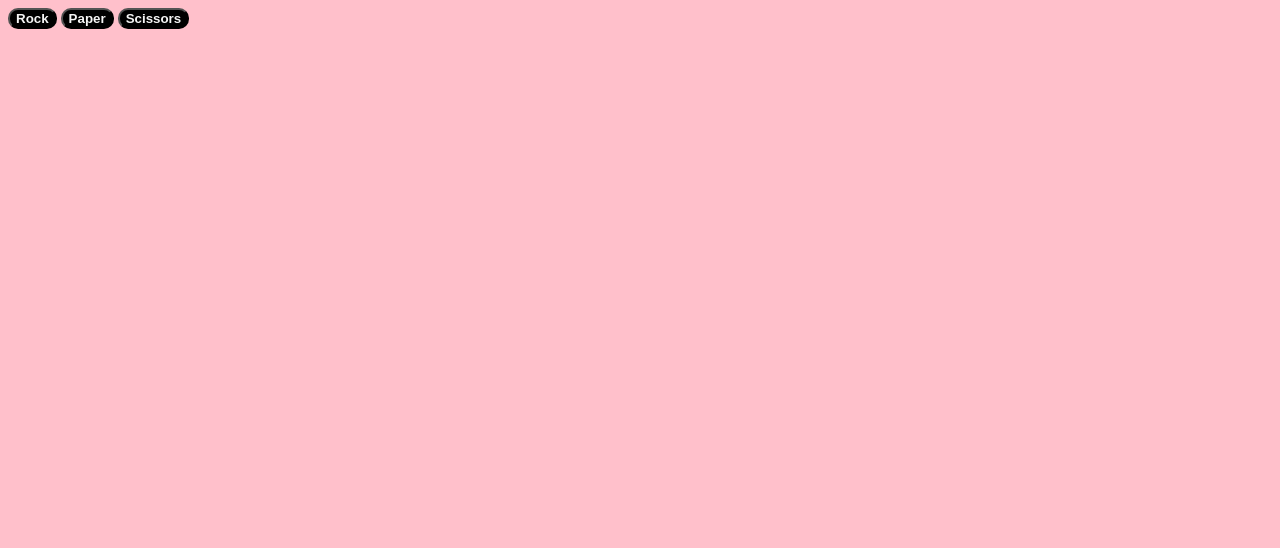
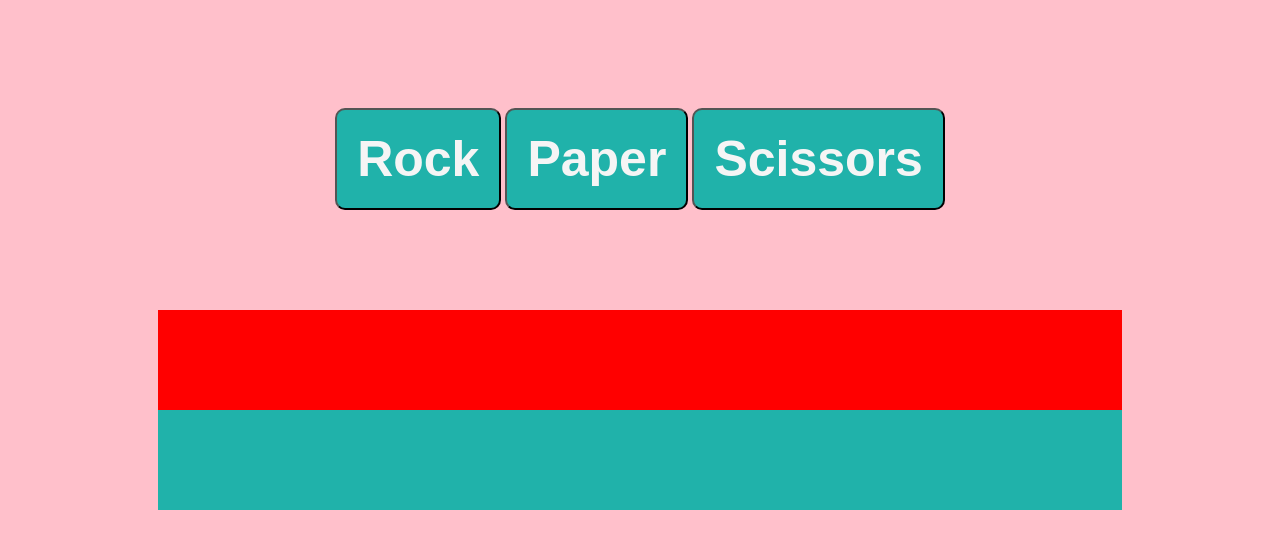
Before and after one commit to maruchanmusic/RockPaperScissors, a plain HTML site: page index.html in a window 1280 px wide. Drawn offline with Linux system fonts and the light colour scheme.

Commit message:
add some simple css

```diff
--- a/index.html
+++ b/index.html
@@ -11,16 +11,13 @@
 <body>
 
 <div class="container">
-    <div>
+    <div class="buttonsContainer">
         <button id="rock" class="buttons">Rock</button>
         <button id="paper" class="buttons">Paper</button>
         <button id="scissors" class="buttons">Scissors</button>
     </div>
-    <div>
+    <div class="resultsContainer">
         <div class="results"></div>
-    </div>
-    <div>
-        <div class="finalScore"></div>
         <div class="winner"></div>
     </div>
 
--- a/styles.css
+++ b/styles.css
@@ -5,21 +5,44 @@ body {
 .container {
     display: flex;
     flex-direction: column;
+    padding: 50px;
 
 }
 .buttons {
     color: whitesmoke;
     font-weight: bold;
     border-radius: 10px;
-    background-color: black;
+    background-color: lightseagreen;
+    font-size: 50px;
+    padding: 20px;
 }
 
-.results {
-    color: blue;
-    background-color: goldenrod;
+.buttonsContainer {
+    text-align: center;
+    padding: 50px;
 }
 
-.score {
-    color: blue;]
-    background-color: black;
+.resultsContainer {
+    padding-top: 50px;
+    padding-bottom: 50px;
+    padding-left: 100px;
+    padding-right: 100px;
 }
+
+
+.results {
+    color: whitesmoke;
+    background-color: red;
+    padding: 50px;
+    font-size: 20px;
+
+}
+
+.winner {
+    color: black;
+    background-color: lightseagreen;
+    padding: 50px;
+    font-size: 20px;
+    text-align: center;
+
+}
```
